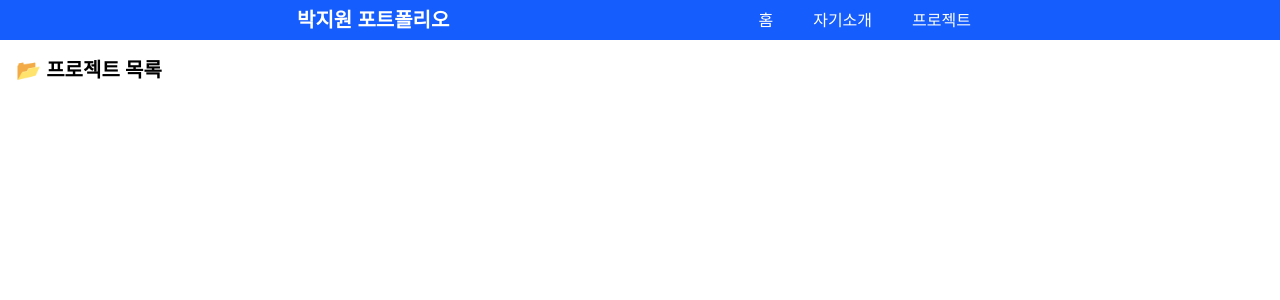
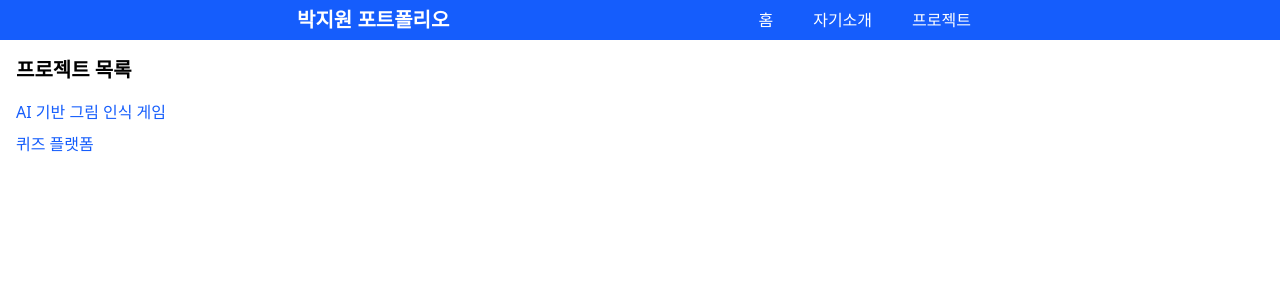
Before and after one commit to Likelion-YeungNam-Univ/9-13th-fe-assignment, a React (Vite) app: page /projects in a window 1280 px wide. Shown: the top 300 px of the page. Built offline with nearby package versions, Linux system fonts and the light colour scheme.

Commit message:
feat: 프로젝트 페이지 완성

```diff
--- a/src/pages/ProjectDetail.jsx
+++ b/src/pages/ProjectDetail.jsx
@@ -1,17 +1,46 @@
 import { useParams, useNavigate } from "react-router-dom";
+
+const projectData = {
+  1: {
+    title: "AI 기반 그림 인식 게임",
+    description:
+      "AI가 사용자의 그림을 분석해 정답을 맞히는 멀티플레이 웹게임입니다.",
+    techStack: "React, Node.js, Python, TensorFlow",
+  },
+  2: {
+    title: "실시간 퀴즈 플랫폼",
+    description:
+      "WebSocket 기반으로 실시간 퀴즈 대결이 가능한 웹 플랫폼입니다.",
+    techStack: "React, Spring Boot, Redis, WebSocket",
+  },
+};
 
 const ProjectDetail = () => {
   const { projectId } = useParams();
   const navigate = useNavigate();
+  const project = projectData[projectId];
+
+  if (!project) {
+    return (
+      <div className="p-4">
+        <h2 className="text-xl font-semibold">존재하지 않는 프로젝트입니다.</h2>
+        <button
+          onClick={() => navigate("/projects")}
+          className="mt-4 px-4 py-2 bg-gray-500 text-white rounded"
+        >
+          목록으로 돌아가기
+        </button>
+      </div>
+    );
+  }
 
   return (
     <div className="p-4">
-      <button
-        onClick={() => navigate("/projects")}
-        className="mt-4 px-4 py-2 bg-blue-500 text-white rounded"
-      >
-        목록으로 돌아가기
-      </button>
+      <h2 className="text-2xl font-bold mb-2">{project.title}</h2>
+      <p className="mb-2 text-gray-700">{project.description}</p>
+      <p className="mb-4 text-sm text-gray-500">
+        사용 기술: {project.techStack}
+      </p>
     </div>
   );
 };
--- a/src/pages/Projects.jsx
+++ b/src/pages/Projects.jsx
@@ -1,6 +1,25 @@
+import { Link } from "react-router-dom";
+
+const projectList = [
+  { id: 1, title: "AI 기반 그림 인식 게임" },
+  { id: 2, title: "퀴즈 플랫폼" },
+];
+
 const Projects = () => (
   <div className="p-4">
-    <h1 className="text-xl font-bold">📂 프로젝트 목록</h1>
+    <h1 className="text-xl font-bold mb-4">프로젝트 목록</h1>
+    <ul className="space-y-2">
+      {projectList.map((project) => (
+        <li key={project.id}>
+          <Link
+            to={`/projects/${project.id}`}
+            className="text-blue-600 hover:underline"
+          >
+            {project.title}
+          </Link>
+        </li>
+      ))}
+    </ul>
   </div>
 );
 export default Projects;
```
